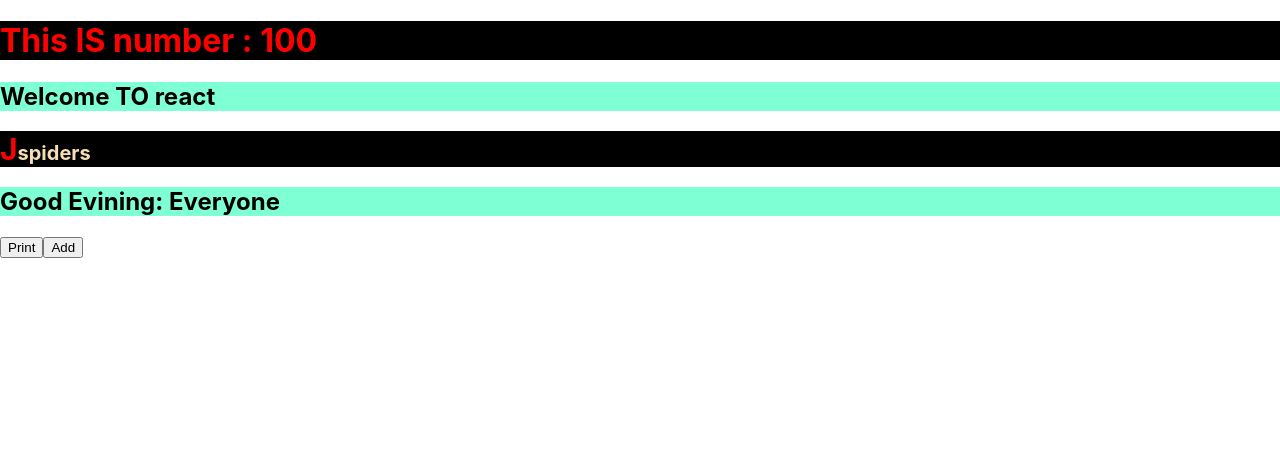
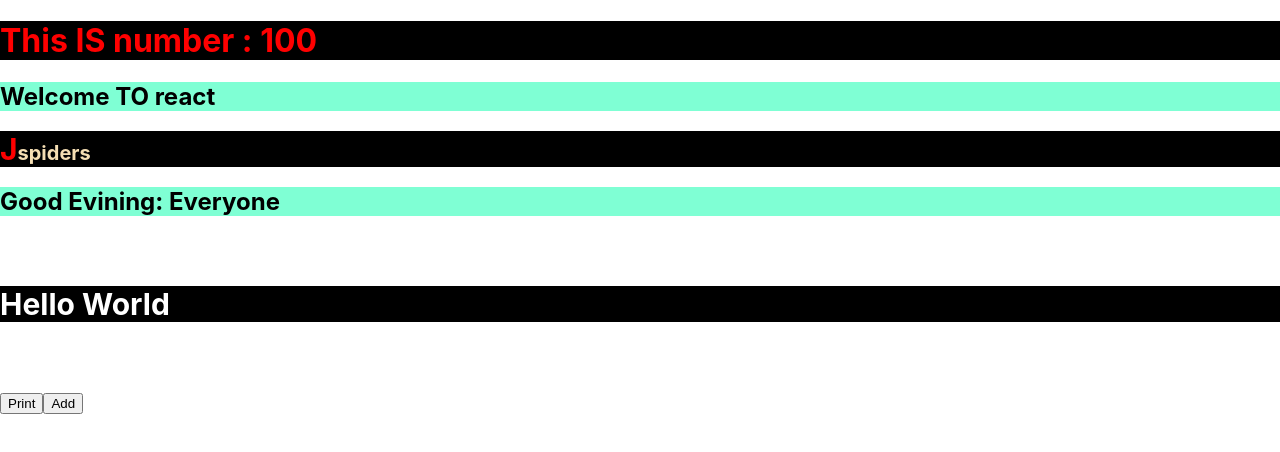
Before and after one commit to Chiraggohil10/reactapp2, a React (Create React App) app: page / in a window 1280 px wide. Shown: the top 452 px of the page. Built offline with nearby package versions, Linux system fonts and the light colour scheme.

Commit message:
add greeting style and update Explainjsx_fcall component to render a greeting message

```diff
--- a/src/Explainjsx_fcall.css
+++ b/src/Explainjsx_fcall.css
@@ -11,3 +11,9 @@
     color: red;
     font-size: 30px;
 }
+
+.greeting{
+    background-color: black;
+    color: white;
+    font-size: 30px;
+}
--- a/src/Explainjsx_fcall.jsx
+++ b/src/Explainjsx_fcall.jsx
@@ -1,4 +1,4 @@
-
+import React from 'react'
 function Explainjsx_fcall() {
     let a=100;
     let str = "Good Evining"
@@ -11,12 +11,15 @@
         let c=a+b;
         alert(c);
     }
+
+    const element = React.createElement('h6', {className:'greeting'}, 'Hello World');
   return (
     <>
         <h1 style={{"color":"red","backgroundColor":"black"}}>This IS number : {a}</h1>
         <h2>Welcome TO react</h2>
         <h3>Jspiders</h3>
         <h2>{str}: Everyone</h2>
+        {element}
         <button onClick={Print}>Print</button>
         <button onClick={()=>{AddNumber(20,30)}}>Add</button>
    </>
```
